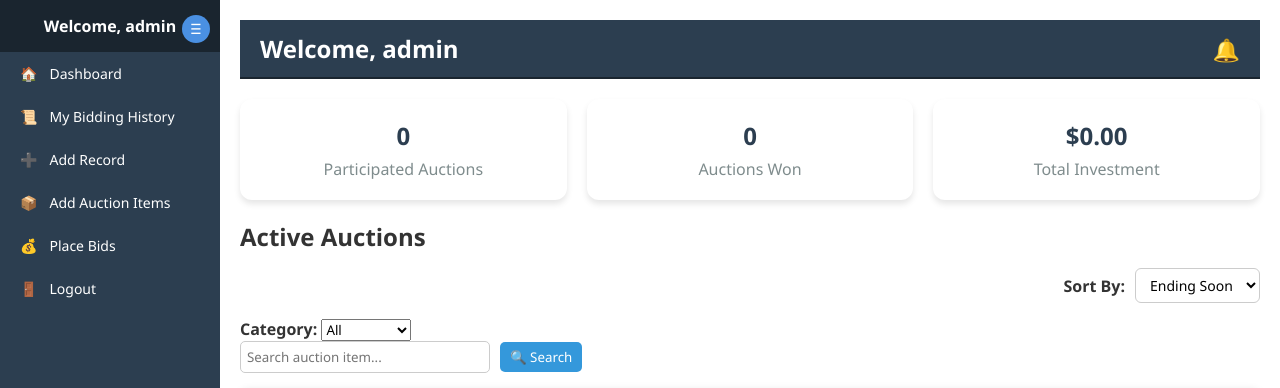
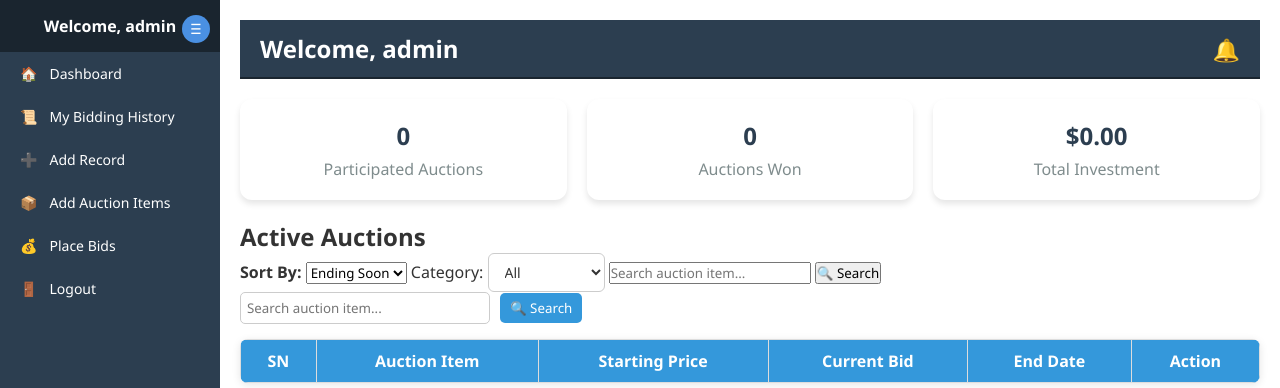
Before and after one commit to RishavLC/demo-project, a PHP site: page /dashboard_user.php in a window 1280 px wide. Shown: the top 388 px of the page. Run offline with PHP 8.4, Linux system fonts and the light colour scheme; a user stored in the database is signed in; data comes from the database, SQL or seed files in the repository; data that the repository does not hold is empty.

Commit message:
Auction filteration in various item

```diff
--- a/dashboard_user.php
+++ b/dashboard_user.php
@@ -296,29 +296,33 @@ $stmt->close();
 
 
 <h2>Active Auctions</h2>
-<div class="sort-filter">
-  <form method="GET" style="display:flex; align-items:center; gap:10px;">
+<form method="GET" action="">
+  <div class="auction-filter">
+    <!-- Sort by bid and time -->
     <label for="sort_by"><strong>Sort By:</strong></label>
     <select name="sort_by" id="sort_by" onchange="this.form.submit()">
       <option value="end_time" <?= (!isset($_GET['sort_by']) || $_GET['sort_by'] == 'end_time') ? 'selected' : '' ?>>Ending Soon</option>
       <option value="highest_bid" <?= (isset($_GET['sort_by']) && $_GET['sort_by'] == 'highest_bid') ? 'selected' : '' ?>>Highest Bid</option>
       <option value="lowest_bid" <?= (isset($_GET['sort_by']) && $_GET['sort_by'] == 'lowest_bid') ? 'selected' : '' ?>>Lowest Bid</option>
     </select>
-  </form>
-</div>
-
 <!-- Category Dropdown -->
-  <label><strong>Category:</strong></label>
-  <select name="category" onchange="this.form.submit()">
-    <option value="">All</option>
-    <option value="Electronics" <?= (isset($_GET['category']) && $_GET['category']=='Electronics') ? 'selected' : '' ?>>Electronics</option>
-    <option value="Furniture" <?= (isset($_GET['category']) && $_GET['category']=='Furniture') ? 'selected' : '' ?>>Furniture</option>
-    <option value="Vehicles" <?= (isset($_GET['category']) && $_GET['category']=='Vehicles') ? 'selected' : '' ?>>Vehicles</option>
-    <option value="clothes" <?= (isset($_GET['category']) && $_GET['category']=='Art') ? 'selected' : '' ?>>Clothes</option>
-    <option value="Others" <?= (isset($_GET['category']) && $_GET['category']=='Others') ? 'selected' : '' ?>>Others</option>
-  </select>
+    <label for="category">Category:</label>
+    <select name="category" id="category">
+      <option value="">All</option>
+      <option value="Electronics" <?= (isset($_GET['category']) && $_GET['category'] == 'Electronics') ? 'selected' : '' ?>>Electronics</option>
+      <option value="Furniture" <?= (isset($_GET['category']) && $_GET['category'] == 'Furniture') ? 'selected' : '' ?>>Furniture</option>
+      <option value="Vehicles" <?= (isset($_GET['category']) && $_GET['category'] == 'Vehicles') ? 'selected' : '' ?>>Vehicles</option>
+    </select>
 
 <!-- search form -->
+    <input type="text" name="search" placeholder="Search auction item..."
+           value="<?= isset($_GET['search']) ? htmlspecialchars($_GET['search']) : '' ?>">
+
+    <button type="submit" class="search-btn">🔍 Search</button>
+  </div>
+</form>
+
+
  <form method="GET" class="search-form" style="margin-bottom: 15px; text-align: right;">
   <input type="text" name="search" placeholder="Search auction item..."
          value="<?= isset($_GET['search']) ? htmlspecialchars($_GET['search']) : '' ?>"
```
